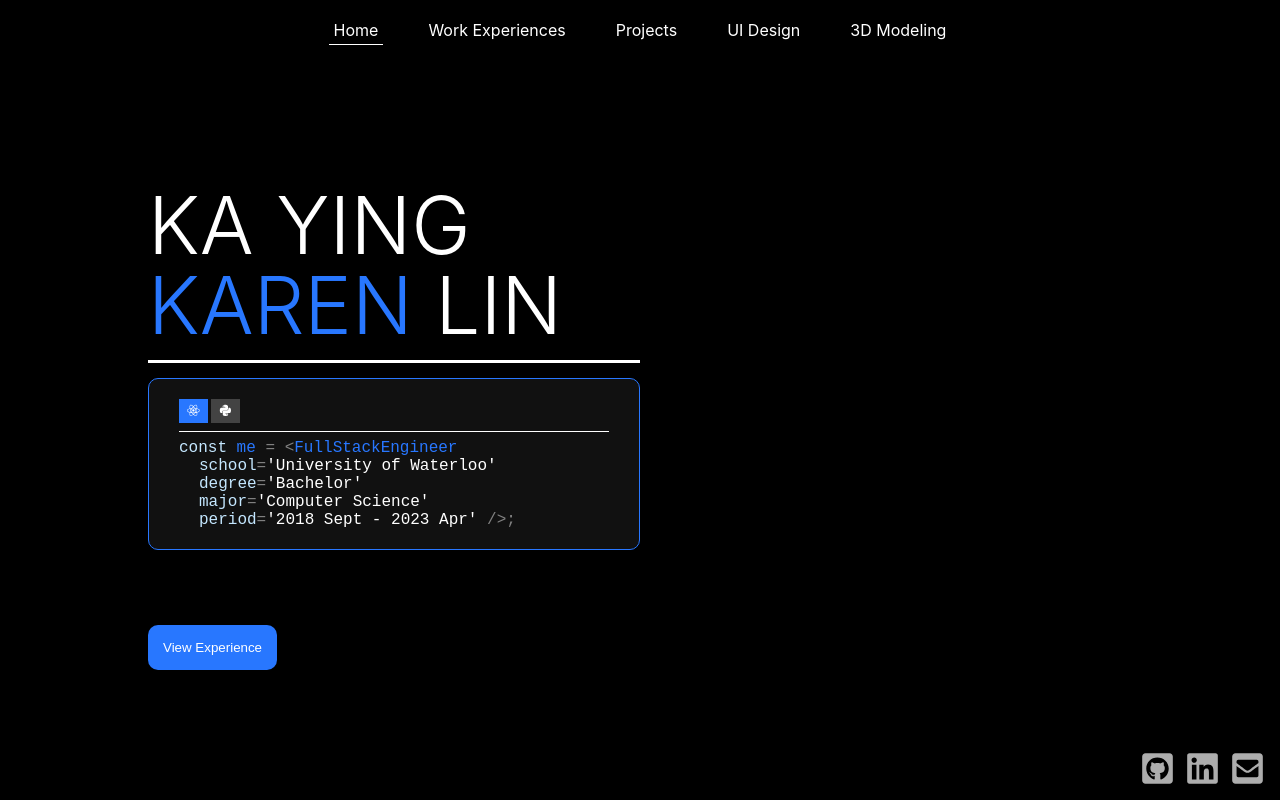
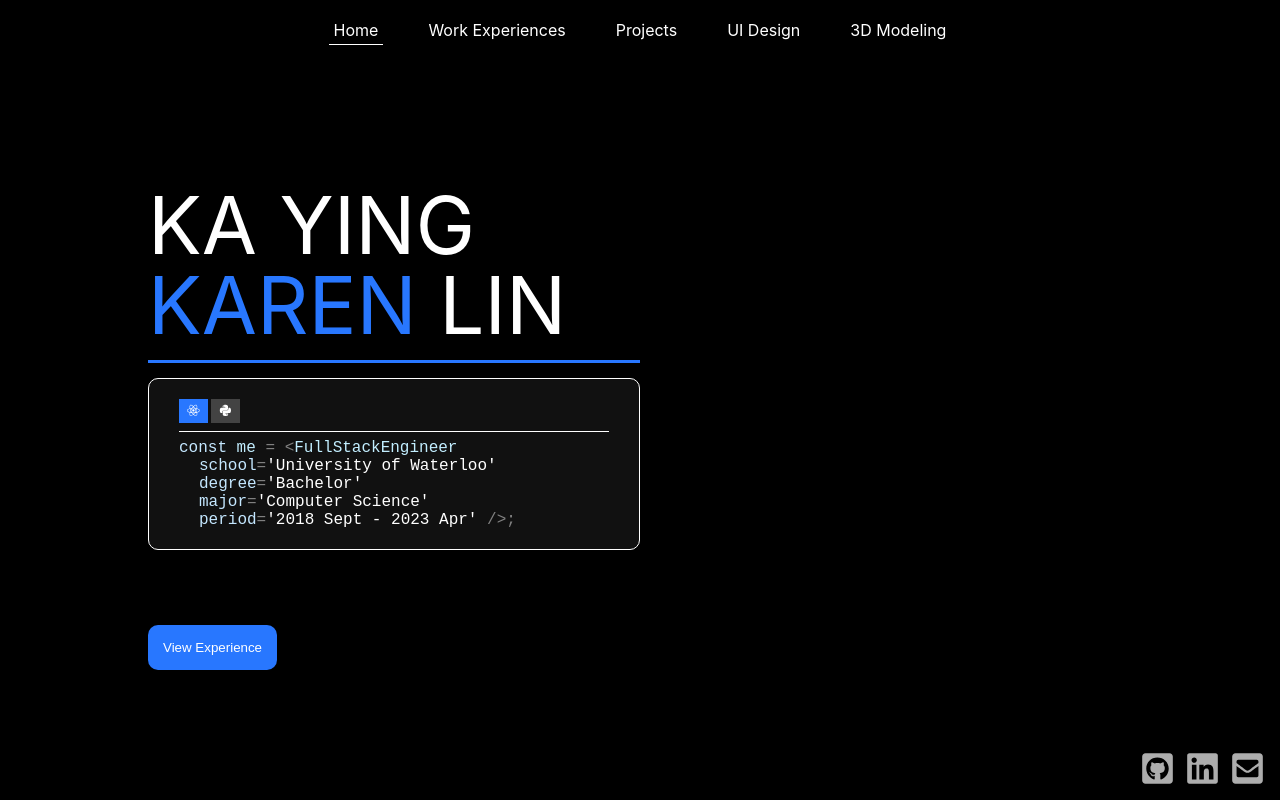
Before and after one commit to karenlinky/personal-website, a React (Create React App) app: page /home in a window 1280 px wide. Built offline with nearby package versions, Linux system fonts and the light colour scheme.

Commit message:
Adjusted description code color

```diff
--- a/src/components/about/about.css
+++ b/src/components/about/about.css
@@ -38,7 +38,7 @@
     animation-name: nameFadeIn;
     animation-duration: 1s;
     animation-fill-mode: forwards;
-    font-weight: 300;
+    font-weight: 400;
 }
 
 .nameColor {
@@ -57,8 +57,8 @@
 .nameDescriptionDivider {
     width: 0;
     height: 3px;
-    background-color: var(--primary-text-color);
-    /* background-color: var(--primary-color); */
+    /* background-color: var(--primary-text-color); */
+    background-color: var(--primary-color);
     margin: 15px 0;
 
     animation-name: expandNameDescriptionDivider;
@@ -82,8 +82,8 @@
     opacity: 0;
     padding: 20px 30px;
     background-color: rgb(17, 17, 17);
-    /* border: 1px solid var(--primary-text-color); */
-    border: 1px solid var(--primary-color);
+    border: 1px solid var(--primary-text-color);
+    /* border: 1px solid var(--primary-color); */
     border-radius: 10px;
     animation-name: descriptionContainerFadein;
     animation-duration: 0.5s;
@@ -179,6 +179,7 @@
 .descriptionBlue {
     /* color: rgb(131, 154, 229); */
     color: var(--primary-color);
+    color: rgb(194, 238, 255);
 }
 
 .descriptionRed {
@@ -192,7 +193,7 @@
 
 .descriptionYellow{
     /* color: rgb(165, 171, 255); */
-    color: var(--primary-color);
+    color: rgb(194, 238, 255);
 }
 
 .descriptionGrey{
```
